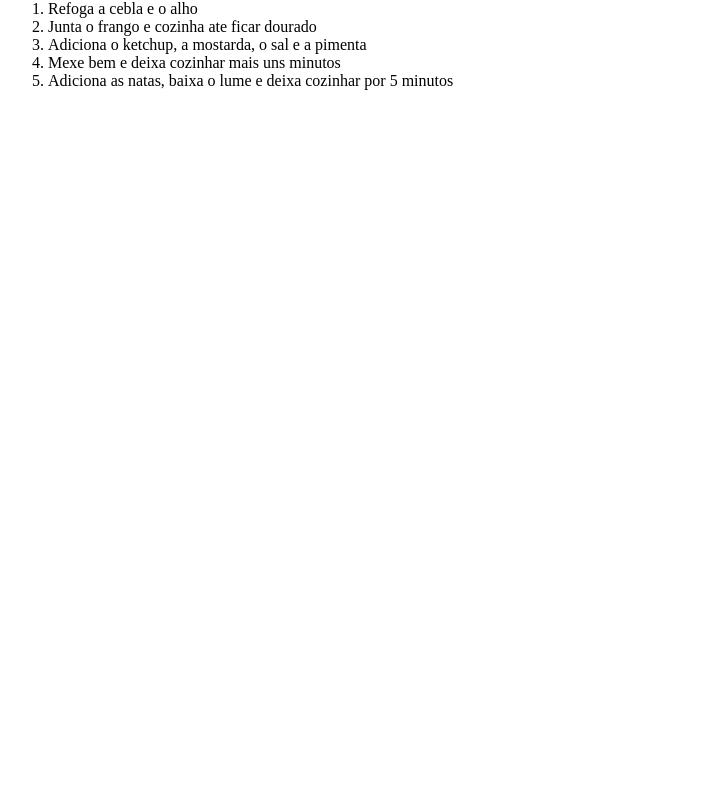
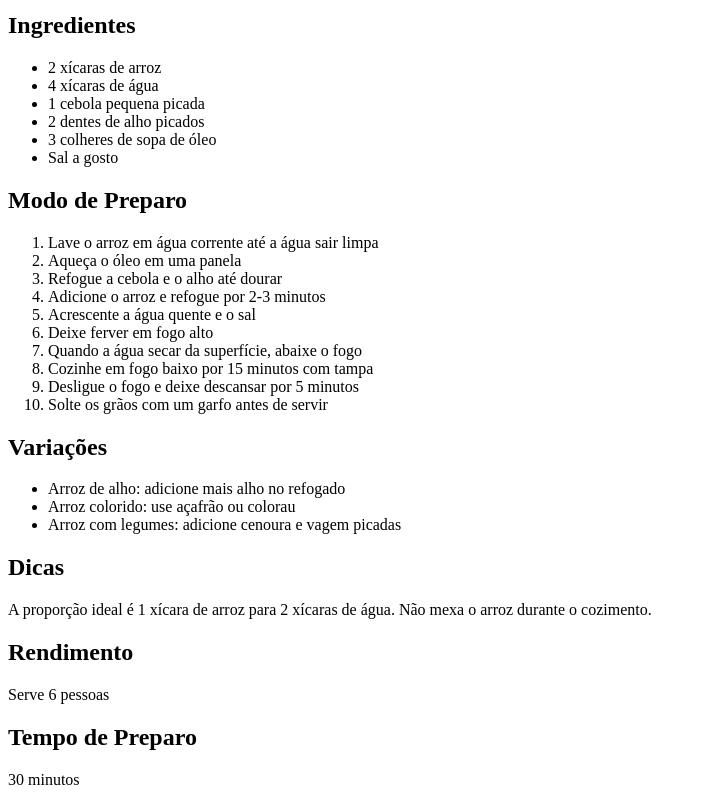
Before and after one commit to IG015/mesa, a plain HTML site: page src/index.html in a window 1280 px wide. Shown: the part 113-918 px from the top of the page, without its empty margins (0-706 px from the left). Before the commit the page ends 800 px from the top, so only its background shows below. Drawn offline with Linux system fonts and the light colour scheme.

Commit message:
Feat - Criação da receita de arroz

```diff
--- a/src/index.html
+++ b/src/index.html
@@ -1,12 +1,47 @@
 <!-- Página inicial do projeto -->
 <h1>Página Colaborativa de Receitas</h1>
 
+<h1>Arroz Branco</h1>
 
-<h2>Preparo do Strogonoff:</h2>
+<h2>Ingredientes</h2>
+<ul>
+  <li>2 xícaras de arroz</li>
+  <li>4 xícaras de água</li>
+  <li>1 cebola pequena picada</li>
+  <li>2 dentes de alho picados</li>
+  <li>3 colheres de sopa de óleo</li>
+  <li>Sal a gosto</li>
+</ul>
+
+<h2>Modo de Preparo</h2>
 <ol>
-    <li>Refoga a cebla e o alho</li>
-    <li>Junta o frango e cozinha ate ficar dourado</li>
-    <li>Adiciona o ketchup,  a mostarda, o sal e a pimenta</li>
-    <li>Mexe bem e deixa cozinhar mais uns minutos</li>
-    <li>Adiciona as natas, baixa o lume e deixa cozinhar por 5 minutos</li>
+  <li>Lave o arroz em água corrente até a água sair limpa</li>
+  <li>Aqueça o óleo em uma panela</li>
+  <li>Refogue a cebola e o alho até dourar</li>
+  <li>Adicione o arroz e refogue por 2-3 minutos</li>
+  <li>Acrescente a água quente e o sal</li>
+  <li>Deixe ferver em fogo alto</li>
+  <li>Quando a água secar da superfície, abaixe o fogo</li>
+  <li>Cozinhe em fogo baixo por 15 minutos com tampa</li>
+  <li>Desligue o fogo e deixe descansar por 5 minutos</li>
+  <li>Solte os grãos com um garfo antes de servir</li>
 </ol>
+
+<h2>Variações</h2>
+<ul>
+  <li>Arroz de alho: adicione mais alho no refogado</li>
+  <li>Arroz colorido: use açafrão ou colorau</li>
+  <li>Arroz com legumes: adicione cenoura e vagem picadas</li>
+</ul>
+
+<h2>Dicas</h2>
+<p>
+  A proporção ideal é 1 xícara de arroz para 2 xícaras de água. Não mexa o arroz
+  durante o cozimento.
+</p>
+
+<h2>Rendimento</h2>
+<p>Serve 6 pessoas</p>
+
+<h2>Tempo de Preparo</h2>
+<p>30 minutos</p>
```
